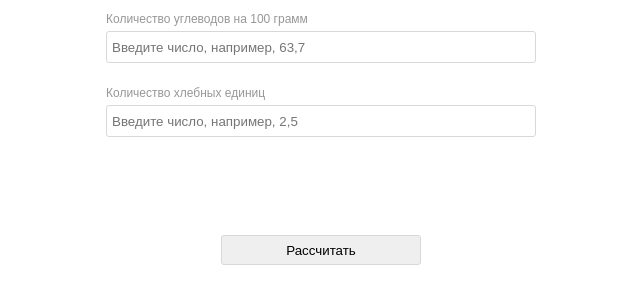
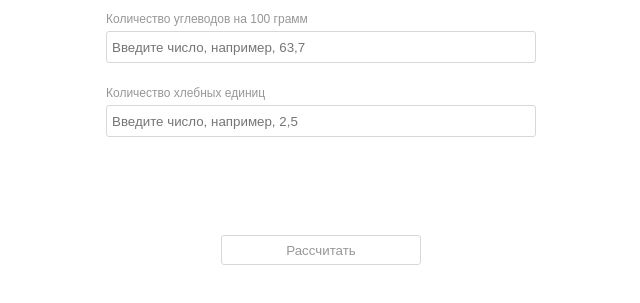
Before and after one commit to ProjectOnGitHub/diacalc, a plain HTML site: page index.html in a window 1280 px wide. Shown: the part 105-408 px from the top of the page, without its empty margins (319-959 px from the left). Drawn offline with Linux system fonts and the light colour scheme.

Commit message:
сделал неактивной по умолчанию кнопку

```diff
--- a/index.css
+++ b/index.css
@@ -55,6 +55,12 @@
   cursor: pointer;
 }
 
+.form__button_inactive {
+  pointer-events: none;
+  color: #979797;
+  background-color: #fff;
+}
+
 .form__button:hover {
   opacity: 0.5;
 }
--- a/index.js
+++ b/index.js
@@ -27,6 +27,8 @@ function formSubmitHandler(e) {
   e.preventDefault();
   calcCarbs();
 }
+
+/* Валидация формы */
 
 const showInputError = (formElement, inputElement, errorMessage) => {
   // Находим элемент ошибки внутри самой функции
@@ -58,10 +60,42 @@ const isValid = (formElement, inputElement) => {
   }
 };
 
+
+// Функция принимает массив полей
+
+const hasInvalidInput = (inputList) => {
+  // проходим по этому массиву методом some
+  return inputList.some((inputElement) => {
+    // Если поле не валидно, колбэк вернёт true
+    // Обход массива прекратится и вся фунцкция
+    // hasInvalidInput вернёт true
+
+    return !inputElement.validity.valid;
+  })
+};
+
+// Функция принимает массив полей ввода
+// и элемент кнопки, состояние которой нужно менять
+
+const toggleButtonState = (inputList, buttonElement) => {
+  // Если есть хотя бы один невалидный инпут
+  if (hasInvalidInput(inputList)) {
+    // сделай кнопку неактивной
+    buttonElement.classList.add('form__button_inactive');
+  } else {
+    // иначе сделай кнопку активной
+    buttonElement.classList.remove('form__button_inactive');
+  }
+};
+
 const setEventListeners = (formElement) => {
   // Находим все поля внутри формы,
   // сделаем из них массив методом Array.from
   const inputList = Array.from(formElement.querySelectorAll('.form__input'));
+
+  // Найдём в текущей форме кнопку отправки
+  const buttonElement = formElement.querySelector('.form__button');
+  toggleButtonState(inputList, buttonElement);
 
   // Обойдём все элементы полученной коллекции
   inputList.forEach((inputElement) => {
@@ -69,7 +103,9 @@ const setEventListeners = (formElement) => {
     inputElement.addEventListener('input', () => {
       // Внутри колбэка вызовем isValid,
       // передав ей форму и проверяемый элемент
-      isValid(formElement, inputElement)
+      isValid(formElement, inputElement);
+      // Вызовем toggleButtonState и передадим ей массив полей и кнопку
+      toggleButtonState(inputList, buttonElement);
     });
   });
 };
```
